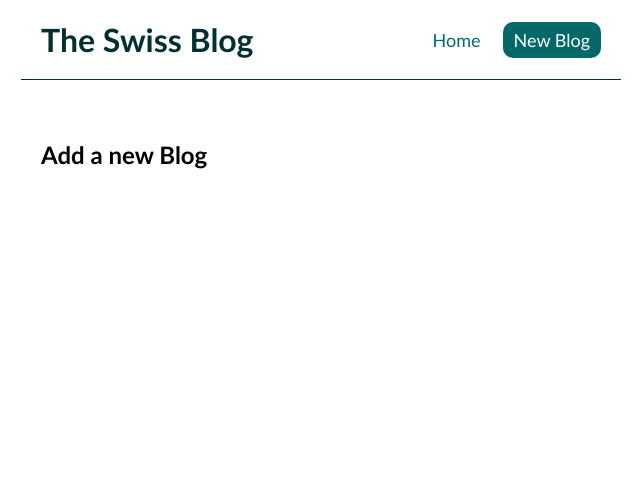
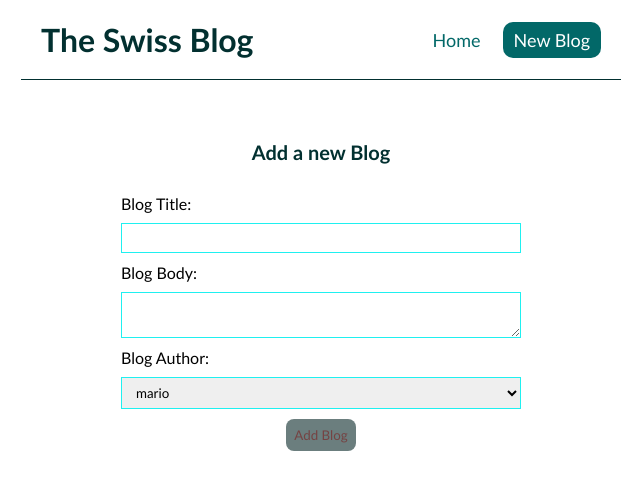
Before and after one commit to PariBainsla/Swiss_Blog, a React (Create React App) app: page /create in a window 1280 px wide. Shown: the top 490 px of the page, without its empty margins (319-959 px from the left). Built offline with nearby package versions, Linux system fonts and the light colour scheme.

Commit message:
added more features

```diff
--- a/data/db.json
+++ b/data/db.json
@@ -1,16 +1,40 @@
 {
   "blogs": [
     {
-      "title": "Heyy Blogger",
-      "author": "mario",
-      "body": "W3Schools offers free online tutorials, references and exercises in all the major languages of the web. Covering popular subjects like HTML, CSS, JavaScript, Python, SQL, Java, and many, many more.",
-      "id": 1
+      "id": "8658",
+      "title": "uhu",
+      "body": "kiji",
+      "author": "mario"
     },
     {
-      "title": "Hii Party",
-      "author": "marii",
-      "body": "Open standard file format and data interchange format that uses human-readable text to store and transmit data objects consisting of name–value pairs and arrays (or other serializations).",
-      "id": 2
+      "id": "f099",
+      "title": "uhu77t7f",
+      "body": "kijiuhiuuu8o",
+      "author": "mario"
+    },
+    {
+      "id": "6700",
+      "title": "uhu77t7f",
+      "body": "kijiuhiuuu8o",
+      "author": "mario"
+    },
+    {
+      "id": "eb54",
+      "title": "uhu77t7fbuju",
+      "body": "kijiuhiuuu8ohiiihn",
+      "author": "yoshi"
+    },
+    {
+      "id": "0466",
+      "title": "m ,,,",
+      "body": "juhuh",
+      "author": "mario"
+    },
+    {
+      "id": "9f0d",
+      "title": "sfegrafe",
+      "body": "afeewfwg",
+      "author": "mario"
     }
   ]
 }
--- a/src/App.js
+++ b/src/App.js
@@ -3,6 +3,7 @@ import Home from './Home';
 import { BrowserRouter as Router, Route, Routes } from 'react-router-dom';
 import Create from './Create';
 import BlogDetails from './BlogDetails';
+import NotFound from './Notfound';
 
 function App() {
   return (
@@ -14,6 +15,7 @@ function App() {
             <Route path="/" element={<Home />} />
             <Route path="/create" element={<Create />} />
             <Route path="/blogs/:id" element={<BlogDetails />} />
+            <Route path="*" element={<NotFound />} />
           </Routes>
         </div>
       </div>
--- a/src/BlogDetails.js
+++ b/src/BlogDetails.js
@@ -1,9 +1,18 @@
-import { useParams } from "react-router-dom";
+import { useNavigate, useParams } from "react-router-dom";
 import useFetch from "./usefetch";
 
 const BlogDetails = () => {
     const {id} = useParams();
     const { data: blog, error, isPending} = useFetch('http://localhost:8000/blogs/' + id);
+    const navigate = useNavigate();
+
+    const handleClick = () => {
+        fetch('http://localhost:8000/blogs/' + blog.id,{
+            method: 'DELETE'
+        }).then(() => {
+    console.log('Blog deleted');
+    navigate('/');})
+    }
 
     return (
         <div className="blog-details">
@@ -14,6 +23,7 @@ const BlogDetails = () => {
                     <h2>{blog.title}</h2>
                     <p>Written by {blog.author}</p>
                     <div>{blog.body}</div>
+                    <button onClick={handleClick}>Delete</button>
                 </article>
             )}
             <h2>Blog Details - {id}</h2>
--- a/src/Create.js
+++ b/src/Create.js
@@ -1,7 +1,49 @@
+import { useState } from "react";
+import { useNavigate } from 'react-router-dom';
+
 const Create = () => {
+const [title, setTitle] = useState('');
+const [body, setBody] = useState('');
+const [author, setAuthor] = useState('mario');
+const [isPending, setIsPending] = useState(false);
+const navigate = useNavigate();
+
+const handleSubmit = (e) => {
+    e.preventDefault();
+    const blog = {title, body, author};
+
+    setIsPending(true);
+
+    fetch('http://localhost:8000/blogs/', {
+        method: 'POST',
+        headers:{"Content-Type": "application/json"},
+        body: JSON.stringify(blog)
+    }).then(() => {
+        console.log('new blog added');
+        setIsPending(false);
+        navigate('/');
+    });
+}
+
     return (
         <div className="create">
             <h2>Add a new Blog</h2>
+            <form onSubmit={handleSubmit}>
+                <label>Blog Title:</label>
+                <input type="text" required value={title} onChange={(e) => setTitle(e.target.value)} />
+                <label>Blog Body:</label>
+                <textarea required value={body} onChange={(e) => setBody(e.target.value)}></textarea>
+                <label>Blog Author:</label>
+                <select value={author} onChange={(e) => setAuthor(e.target.value)}>
+                    <option value="mario">mario</option>
+                    <option value="yoshi">yoshi</option>
+                </select>
+            { !isPending && <button>Add Blog</button>}
+            { isPending && <button disabled>Adding Blog...</button>}
+            </form>
+            {/* <p>{title}</p>
+            <p>{body}</p>
+            <p>{author}</p> */}
         </div>
      );
 }
--- /dev/null
+++ b/src/Notfound.js
@@ -0,0 +1,14 @@
+import { Link } from "react-router-dom";
+
+const NotFound = () => {
+    return (
+        <div className="not-found">
+      <h1>404</h1>
+      <h2>Oops! Page not found 😢</h2>
+      <p>The page you're looking for doesn’t exist or was moved.</p>
+      <Link to="/">Go back to Home 🏠</Link>
+    </div>
+     );
+}
+
+export default NotFound;
--- a/src/index.css
+++ b/src/index.css
@@ -77,11 +77,94 @@
   margin: 20px 0;
 }
 
-/* .blog-details button{
+.blog-details button{
   background: #695ec7;
   color: #fff;
   border: 0;
   padding: 8px;
   border-radius: 8px;
   cursor: pointer;
-} */
+}
+
+/*create new blog form*/
+.create{
+  max-width: 400px;
+  margin: 0 auto;
+  text-align: center;
+}
+
+.create label{
+  text-align: left;
+  display: block;
+}
+
+.create h2{
+  font-size: 20px;
+  color: #023030;
+  margin-bottom: 30px;
+}
+
+.create input, .create textarea, .create select{
+  width: 100%;
+  padding: 6px 10px;
+  margin: 10px 0;
+  border: 1px solid #1ff0f0;
+  box-sizing: border-box;
+  display: block;
+}
+
+.create button{
+  background: #6b7e7e;
+  color: #754343;
+  border: 0;
+  padding: 8px;
+  border-radius: 8px;
+  cursor: pointer;
+}
+
+.not-found {
+  text-align: center;
+  padding: 60px 20px;
+  font-family: 'Segoe UI', Tahoma, Geneva, Verdana, sans-serif;
+  color: #333;
+  animation: fadeIn 0.7s ease-in;
+}
+
+.not-found h1 {
+  font-size: 120px;
+  margin: 0;
+  color: #ff4757;
+  font-weight: bold;
+}
+
+.not-found h2 {
+  font-size: 32px;
+  margin-top: 10px;
+  color: #2f3542;
+}
+
+.not-found p {
+  font-size: 18px;
+  margin: 20px 0;
+  color: #57606f;
+}
+
+.not-found a {
+  display: inline-block;
+  margin-top: 10px;
+  padding: 12px 24px;
+  background-color: #1e90ff;
+  color: #fff;
+  border-radius: 8px;
+  text-decoration: none;
+  transition: background-color 0.3s ease;
+}
+
+.not-found a:hover {
+  background-color: #3742fa;
+}
+
+@keyframes fadeIn {
+  from { opacity: 0; transform: translateY(-20px); }
+  to   { opacity: 1; transform: translateY(0); }
+}
```
